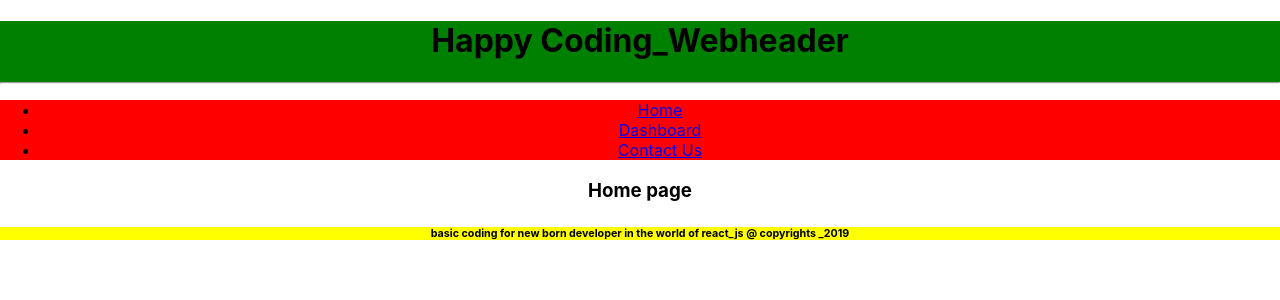
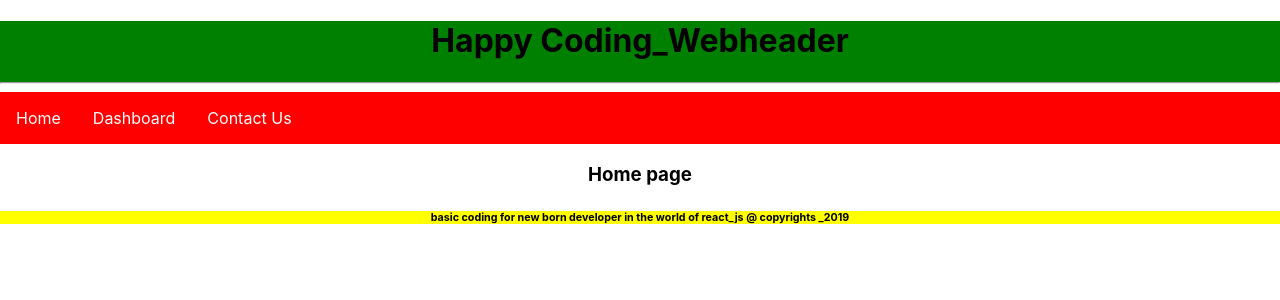
Before and after one commit to coderaudi/react_basic_quick_start, a React (Create React App) app: page / in a window 1280 px wide. Shown: the top 300 px of the page. Built offline with nearby package versions, Linux system fonts and the light colour scheme.

Commit message:
header css added

```diff
--- /dev/null
+++ b/src/components/header.css
@@ -0,0 +1,23 @@
+ul {
+  list-style-type: none;
+  margin: 0;
+  padding: 0;
+  overflow: hidden;
+  background-color: #333333;
+}
+
+li {
+  float: left;
+}
+
+li a {
+  display: block;
+  color: white;
+  text-align: center;
+  padding: 16px;
+  text-decoration: none;
+}
+
+li a:hover {
+  background-color: #111111;
+}
--- a/src/components/header.js
+++ b/src/components/header.js
@@ -1,6 +1,6 @@
 import React, { Component } from 'react';
 import { Link } from 'react-router-dom'
-
+import "./header.css";
 class Header extends Component {
     render() {
         return (
```
